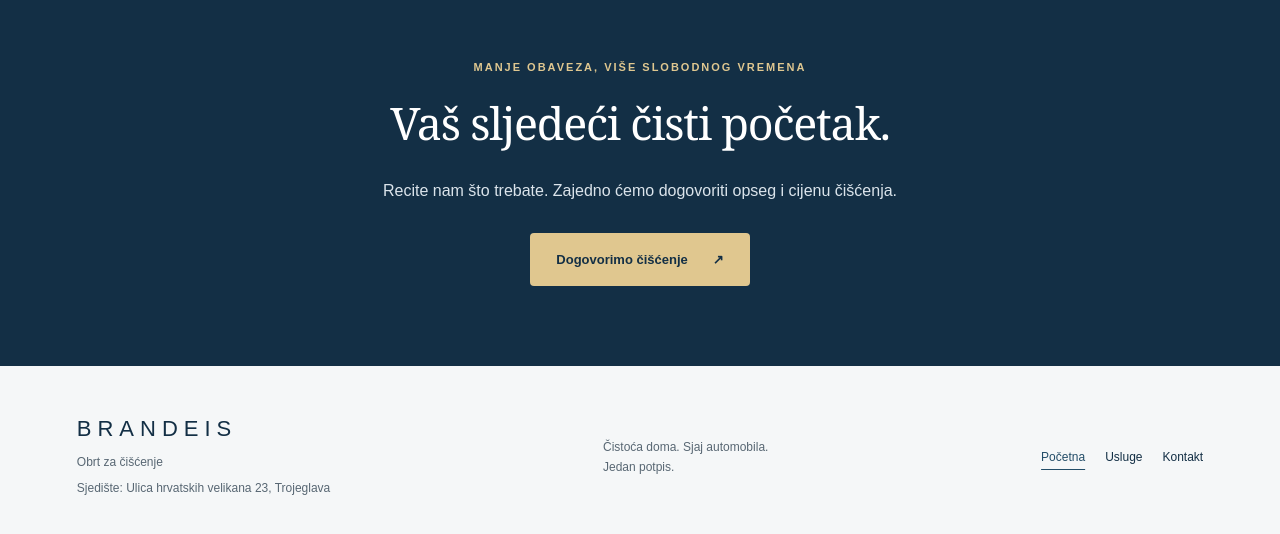
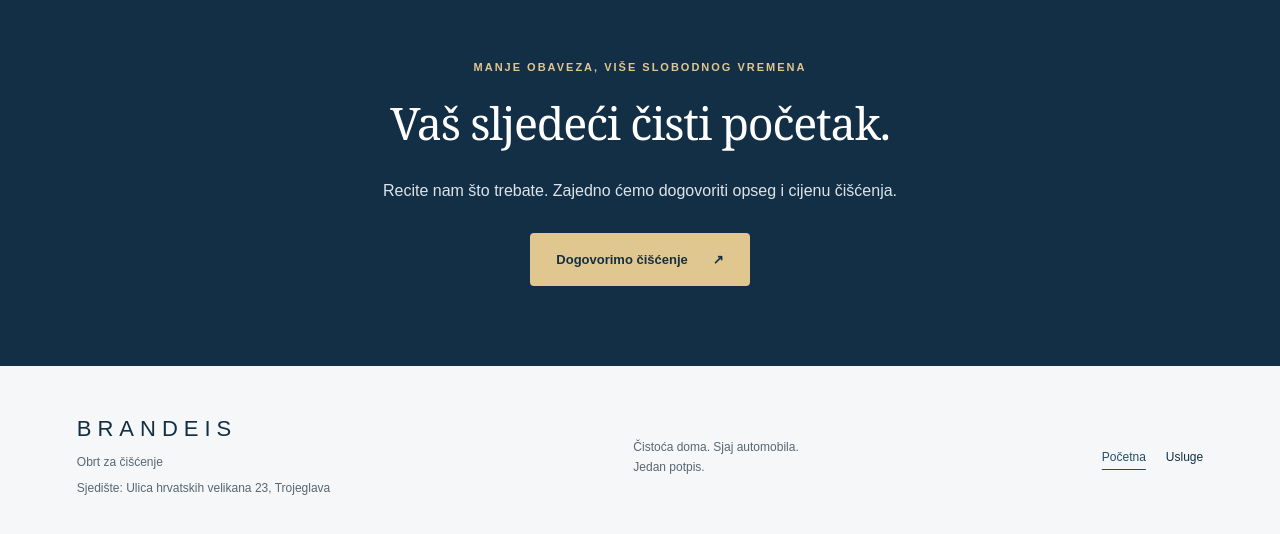
Before and after one commit to DevDonat/brandeis, a plain HTML site: page index.html in a window 1280 px wide. Shown: the part 1676-2210 px from the top of the page. Drawn offline with Linux system fonts and the light colour scheme.

Commit message:
Remove leftover Contact footer link

```diff
--- a/index.html
+++ b/index.html
@@ -143,7 +143,7 @@
           aria-current="page"
           href="index.html"
           >Početna</a
-        ><a href="usluge.html">Usluge</a><a href="https://wa.me/385981863754?text=Po%C5%A1tovani%2C%20zanima%20me%20%C4%8Di%C5%A1%C4%87enje.%20Mo%C5%BEemo%20li%20dogovoriti%20procjenu%20i%20termin%3F" target="_blank" rel="noopener noreferrer">Kontakt</a>
+        ><a href="usluge.html">Usluge</a>
       </nav>
     </footer>
 <script src="app.js"></script>
```
